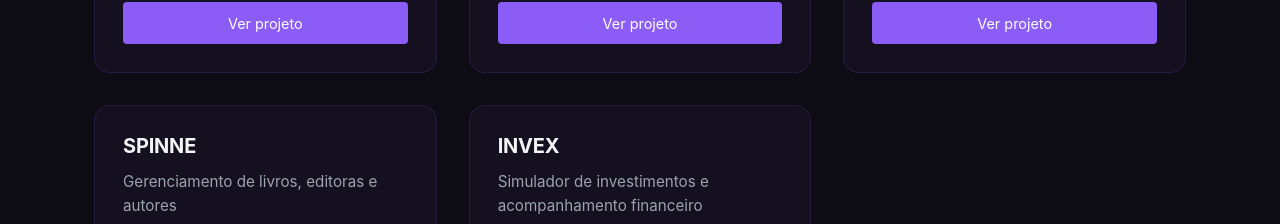
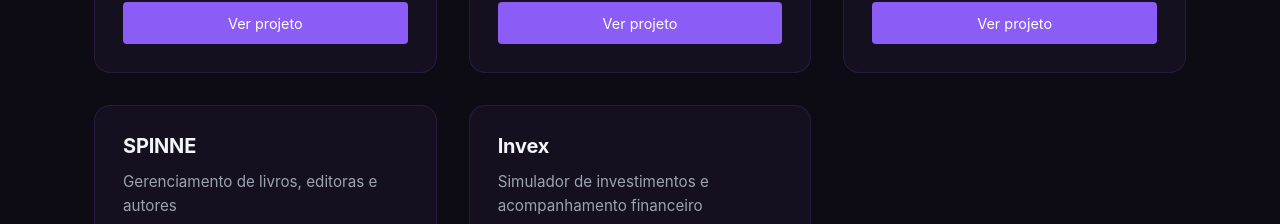
Before and after one commit to kauanvinicius9/Portfolio-Web, a React (Vite) app in the folder frontend/: page / in a window 1280 px wide. Shown: the part 1860-2084 px from the top of the page. Built offline with nearby package versions, Linux system fonts and the light colour scheme.

Commit message:
Update projects.ts

```diff
--- a/frontend/src/data/projects.ts
+++ b/frontend/src/data/projects.ts
@@ -45,8 +45,8 @@ export const projects: Projects[] = [
   },
   {
     id: "08",
-    title: "INVEX",
+    title: "Invex",
     desc: "Simulador de investimentos e acompanhamento financeiro",
-    link: "https://github.com/kauanvinicius9/INVEX",
+    link: "https://github.com/kauanvinicius9/Invex",
   },
 ];
```
